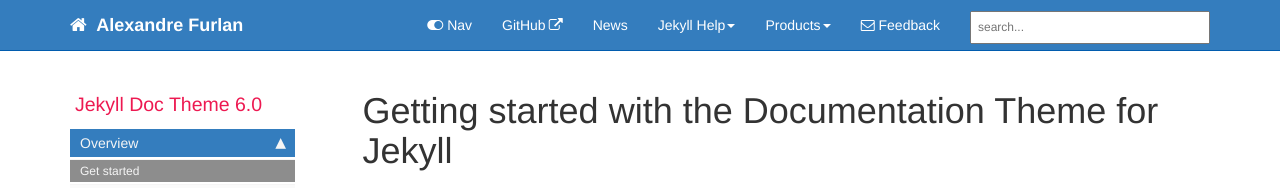
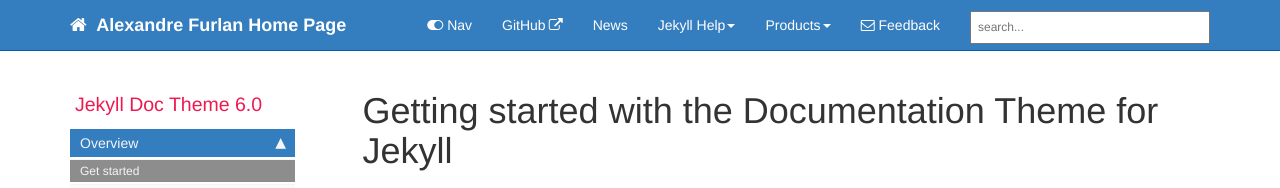
Before and after one commit to apfurlan/apfurlan.github.io, a Jekyll site: the page built from index.md, in a window 1280 px wide and 900 px high. Shown: the top 188 px of the window. Built offline with Jekyll 4.4.1, drawn with Linux system fonts in a browser that asks for light colours; comment, search, counter and statistics services are not loaded.

Commit message:
load theme

```diff
--- a/_config.yml
+++ b/_config.yml
@@ -3,7 +3,7 @@
 output: web
 # this property is useful for conditional filtering of content that is separate from the PDF.
 
-topnav_title: Alexandre Furlan
+topnav_title: Alexandre Furlan Home Page
 # this appears on the top navigation bar next to the home button
 
 site_title: Jekyll theme for documentation
@@ -35,7 +35,7 @@
 
 feedback_subject_line: Jekyll documentation theme
 
-feedback_email: tomjoht@gmail.com
+feedback_email: alexandrepfurlan@gmail.com
 # used as a contact email for the Feedback link in the top navigation bar
 
 # feedback_disable: true
```
